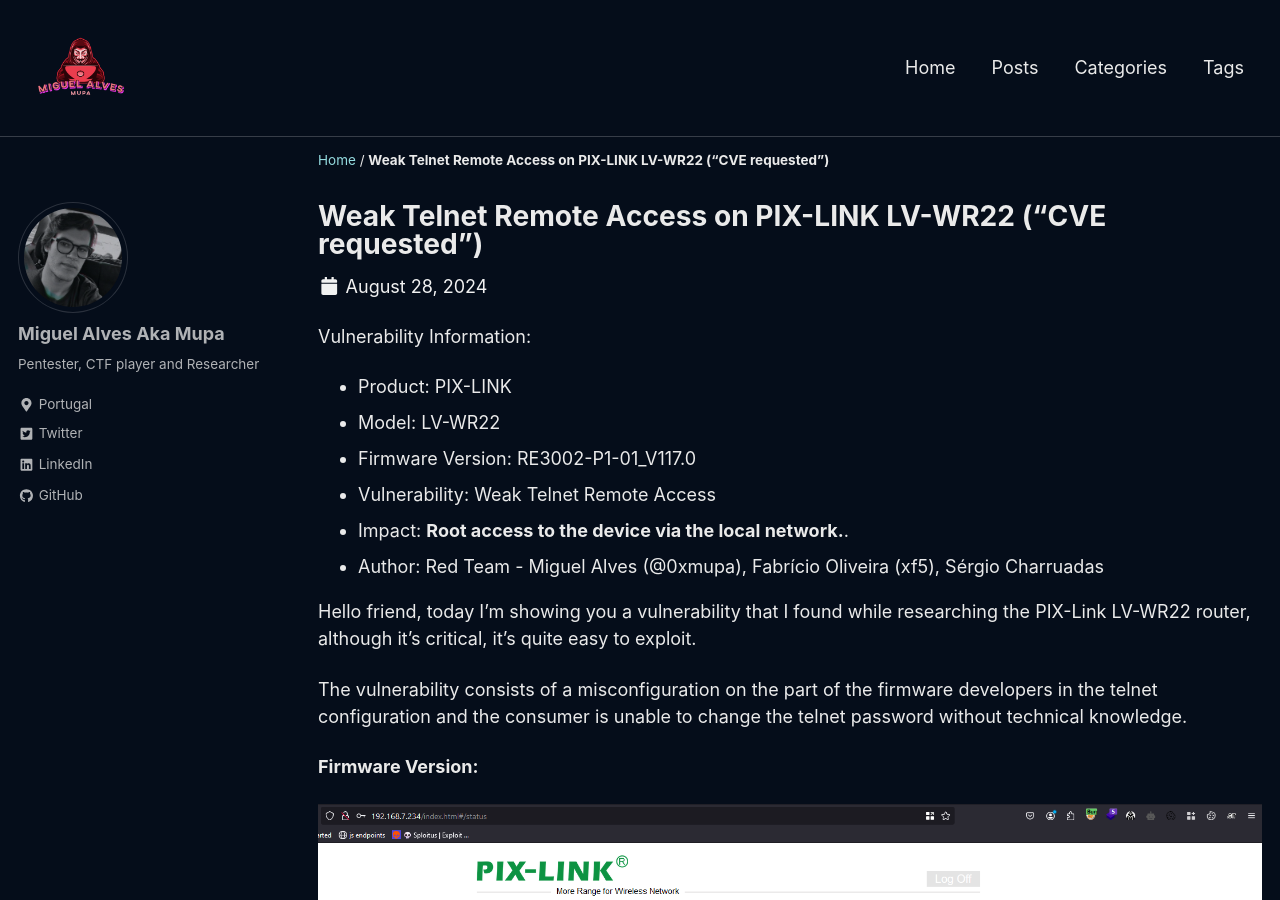
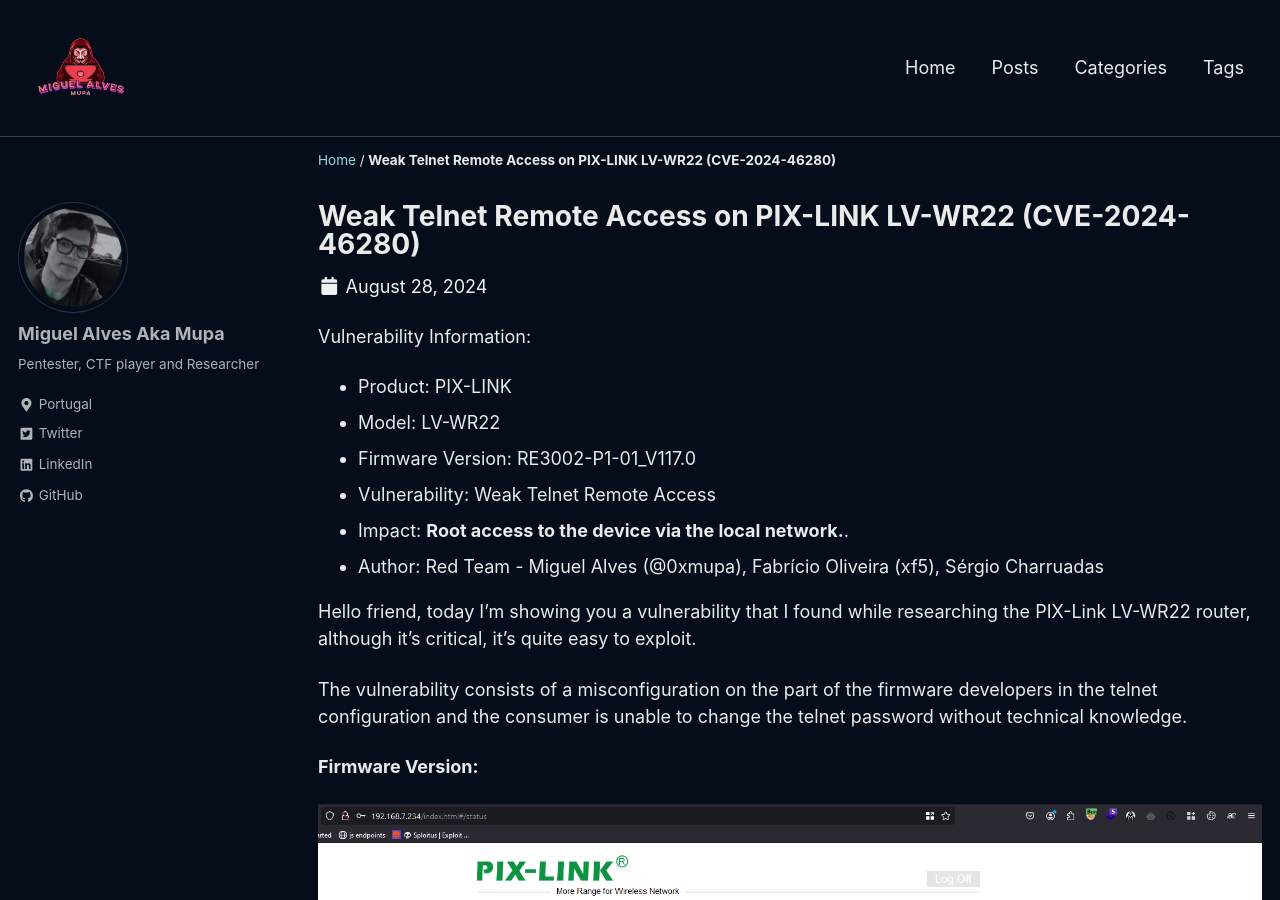
Before and after one commit to 0xmupa/0xmupa.github.io, a Jekyll site: the page built from _posts/2024-08-28-pixlink-weak-telnet.md, in a window 1280 px wide and 900 px high. Built offline with Jekyll 4.4.1, drawn with Linux system fonts in a browser that asks for light colours; cached includes are drawn as plain includes; a script that is not in the unit is left out.

Commit message:
CVE-2024-46280 - PUBLISHED

```diff
--- a/_posts/2024-08-28-pixlink-weak-telnet.md
+++ b/_posts/2024-08-28-pixlink-weak-telnet.md
@@ -1,6 +1,6 @@
 ---
 layout: single
-title: Weak Telnet Remote Access on PIX-LINK LV-WR22 (“CVE requested”)
+title: Weak Telnet Remote Access on PIX-LINK LV-WR22 (CVE-2024-46280)
 excerpt: "I found a way to access the router's telnet using weak credentials"
 date: 2024-08-28
 classes: wide
```
